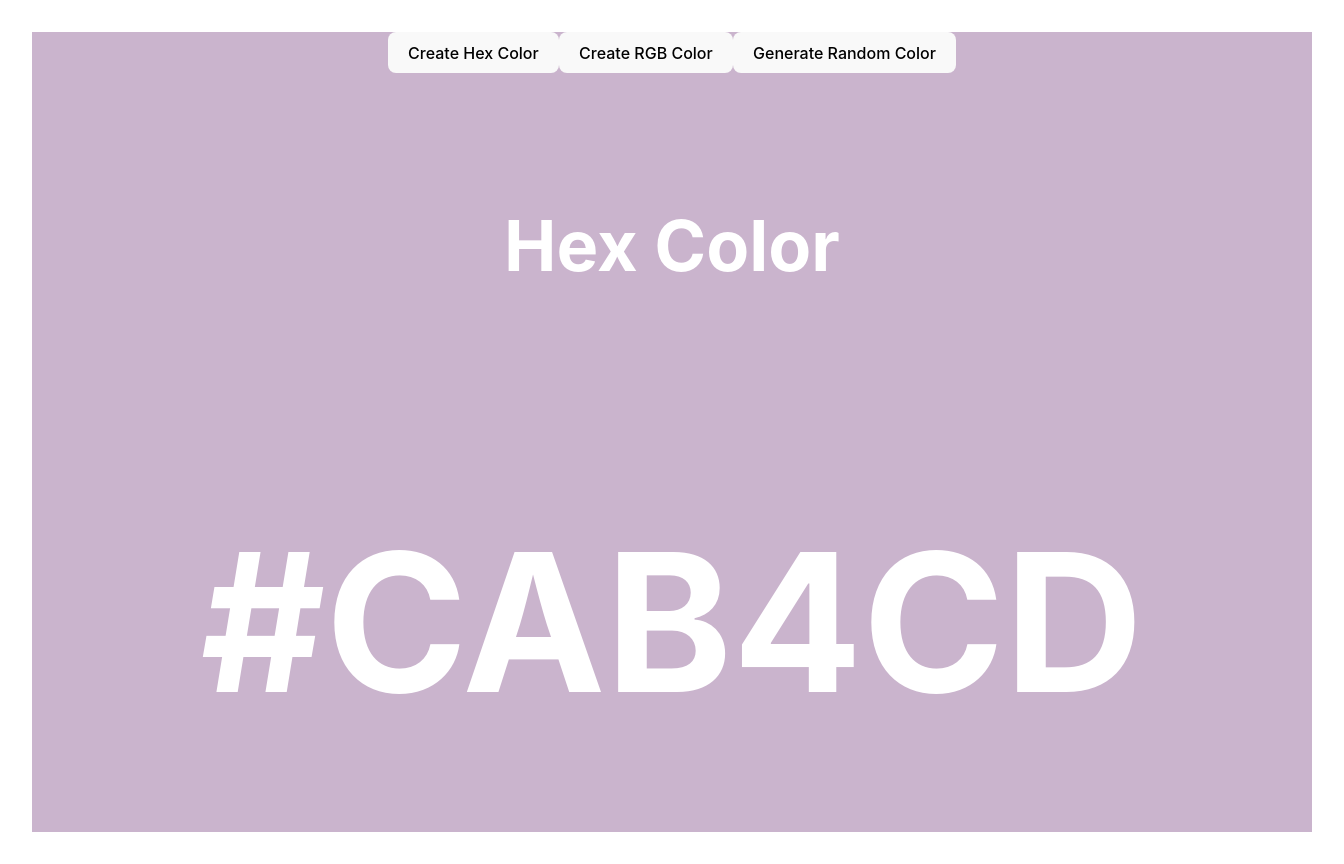
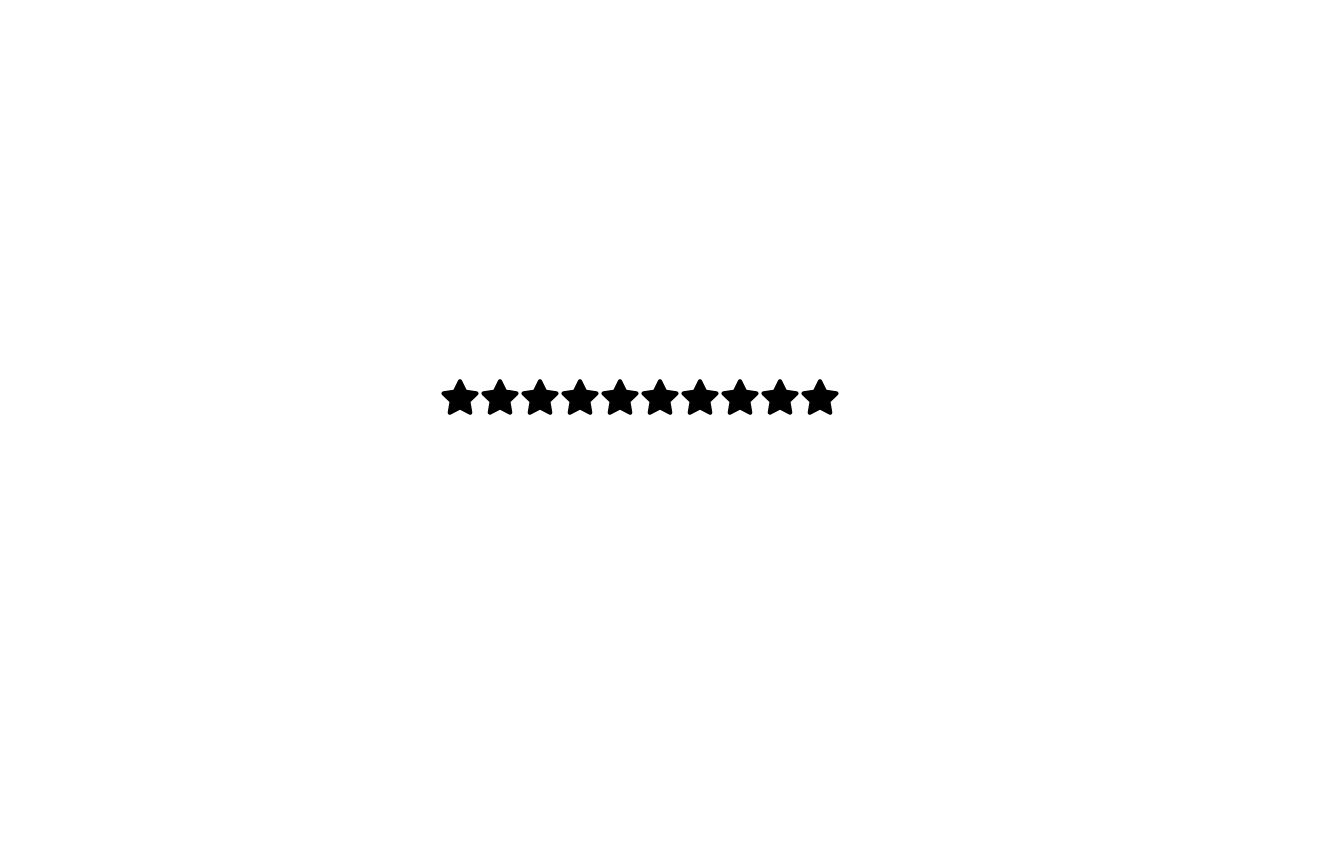
Before and after one commit to tunde-james/small-react-projects, a React (Vite) app: page / in a window 1280 px wide. Shown: the whole page, 1344 px wide, since content can reach past the window. After the commit the page ends 800 px from the top, so only its background shows below. Built offline with nearby package versions, Linux system fonts and the light colour scheme.

Commit message:
Add star rating component

```diff
--- a/package.json
+++ b/package.json
@@ -11,7 +11,8 @@
   },
   "dependencies": {
     "react": "^19.0.0",
-    "react-dom": "^19.0.0"
+    "react-dom": "^19.0.0",
+    "react-icons": "^5.5.0"
   },
   "devDependencies": {
     "@eslint/js": "^9.19.0",
--- a/src/App.jsx
+++ b/src/App.jsx
@@ -1,5 +1,6 @@
 import './App.css';
-import RandomColorGenerator from './components/random-color-generator..jsx/random-color-generator';
+import StarRating from './components/star-rating/star-rating';
+// import RandomColorGenerator from './components/random-color-generator..jsx/random-color-generator';
 // import Accordion from './components/accordion/accordion';
 // import MultiSelectAccordion from './components/accordion/multi-select-accordion';
 
@@ -11,7 +12,10 @@ function App() {
       {/* <MultiSelectAccordion /> */}
 
       {/* Random Color Component */}
-      <RandomColorGenerator />
+      {/* <RandomColorGenerator /> */}
+
+      {/* Star Rating Component*/}
+      <StarRating numberOfStars={10} />
     </div>
   );
 }
--- /dev/null
+++ b/src/components/star-rating/star-rating.jsx
@@ -0,0 +1,43 @@
+import { useState } from 'react';
+import { FaStar } from 'react-icons/fa';
+import styles from './styles.module.css';
+
+const StarRating = ({ numberOfStars = 5 }) => {
+  const [rating, setRating] = useState(0);
+  const [hover, setHover] = useState(0);
+
+  const handleClick = (getCurrentIndex) => {
+    setRating(getCurrentIndex);
+  };
+
+  const handleMouseEnter = (getCurrentIndex) => {
+    setHover(getCurrentIndex);
+  };
+
+  const handleMouseLeave = () => {
+    setHover(rating);
+  };
+
+  return (
+    <div>
+      {[...Array(numberOfStars)].map((_, index) => {
+        index += 1;
+
+        return (
+          <FaStar
+            key={index}
+            onClick={() => handleClick(index)}
+            onMouseEnter={() => handleMouseEnter(index)}
+            onMouseLeave={() => handleMouseLeave(index)}
+            size={40}
+            className={
+              index <= (hover || rating) ? styles.active : styles.inactive
+            }
+          />
+        );
+      })}
+    </div>
+  );
+};
+
+export default StarRating;
--- /dev/null
+++ b/src/components/star-rating/styles.module.css
@@ -0,0 +1,7 @@
+.active {
+  color: #fff700;
+}
+
+.inactive {
+  color: #000000;
+}
```
Also changed, not shown: 1 other file (tests, documents, lock files or other folders).
